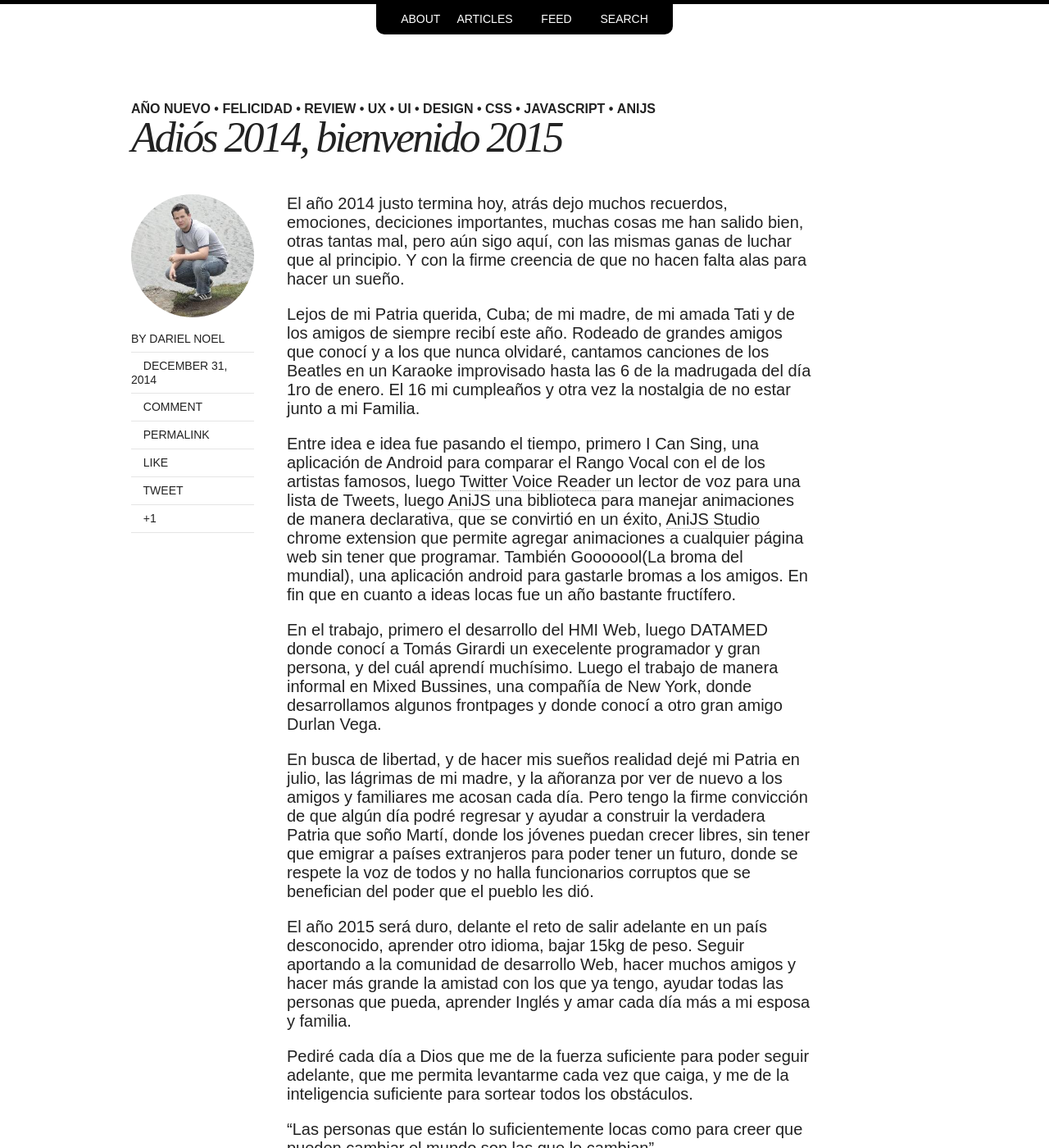
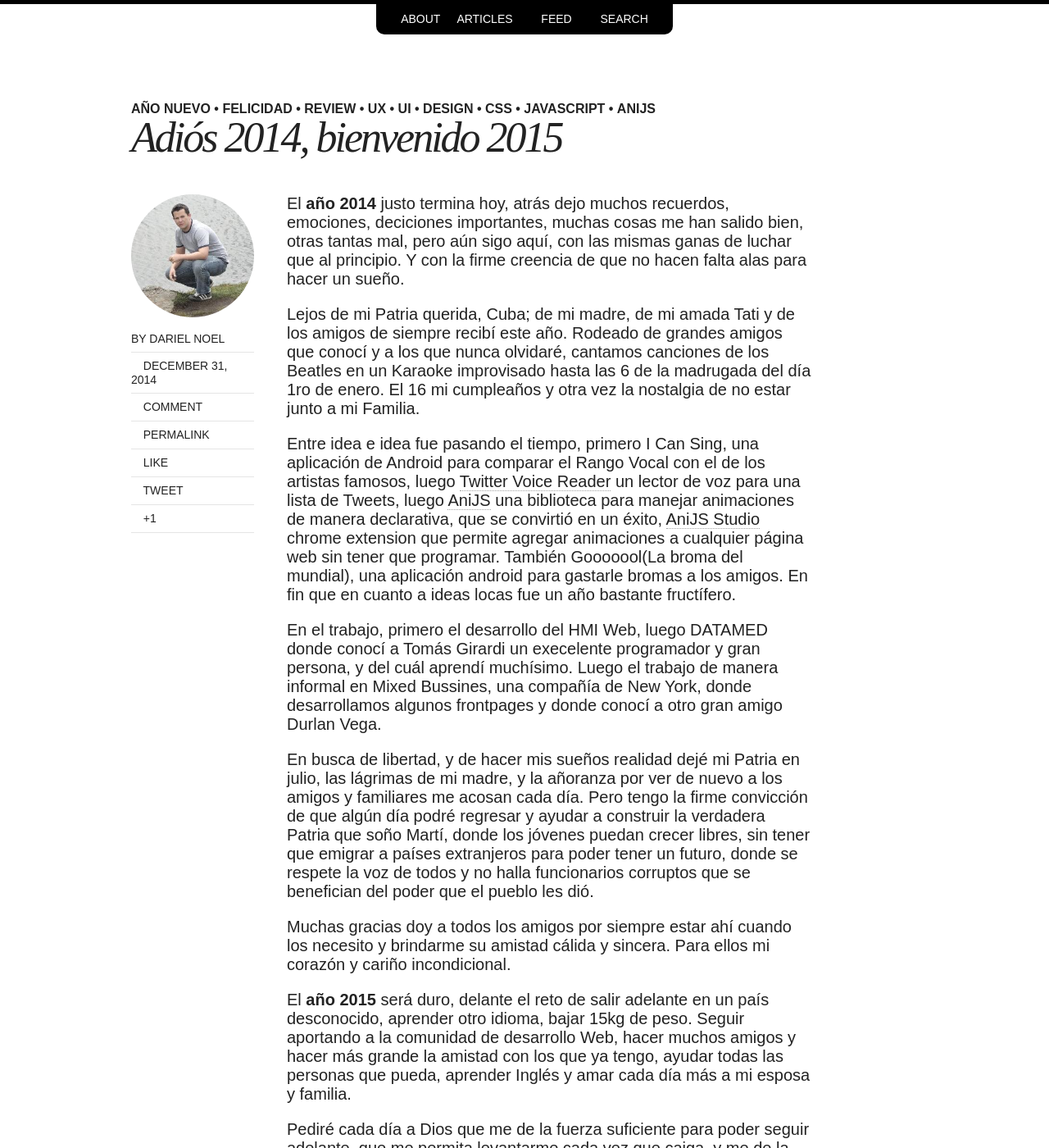
Before and after one commit to darielnoel/darielnoel.github.com, a Jekyll site: the page built from _posts/2014-12-31-adios-2014.md, in a window 1280 px wide and 1400 px high. Shown: the whole window at 82% size. Built offline with Jekyll 4.4.1, drawn with Linux system fonts in a browser that asks for light colours; nearby versions of some CDN libraries; comment, search, counter and statistics services are not loaded; some of the changed text lies outside the part shown.

Commit message:
Bye 2014 0.2.0

```diff
--- a/_posts/2014-12-31-adios-2014.md
+++ b/_posts/2014-12-31-adios-2014.md
@@ -8,7 +8,7 @@
 share: true
 ---
 
-El año 2014 justo termina hoy, atrás dejo muchos recuerdos, emociones, deciciones importantes, muchas cosas me han salido bien, otras tantas mal, pero aún sigo aquí, con las mismas ganas de luchar que al principio. Y con la firme creencia de que no hacen falta alas para hacer un sueño.
+El **año 2014** justo termina hoy, atrás dejo muchos recuerdos, emociones, deciciones importantes, muchas cosas me han salido bien, otras tantas mal, pero aún sigo aquí, con las mismas ganas de luchar que al principio. Y con la firme creencia de que no hacen falta alas para hacer un sueño.
 
 Lejos de mi Patria querida, Cuba; de mi madre, de mi amada Tati y de los amigos de siempre recibí este año. Rodeado de grandes amigos que conocí y a los que nunca olvidaré, cantamos canciones de los Beatles en un Karaoke improvisado hasta las 6 de la madrugada del día 1ro de enero. El 16 mi cumpleaños y otra vez la nostalgia de no estar junto a mi Familia.
 
@@ -18,8 +18,12 @@
 
 En busca de libertad, y de hacer mis sueños realidad dejé mi Patria en julio, las lágrimas de mi madre, y la añoranza por ver de nuevo a los amigos y familiares me acosan cada día. Pero tengo la firme convicción de que algún día podré regresar y ayudar a construir la verdadera Patria que soño Martí, donde los jóvenes puedan crecer libres, sin tener que emigrar a países extranjeros para poder tener un futuro, donde se respete la voz de todos y no halla funcionarios corruptos que se benefician del poder que el pueblo les dió.
 
-El año 2015 será duro, delante el reto de salir adelante en un país desconocido, aprender otro idioma, bajar 15kg de peso. Seguir aportando a la comunidad de desarrollo Web, hacer muchos amigos y hacer más grande la amistad con los que ya tengo, ayudar todas las personas que pueda, aprender Inglés y amar cada día más a mi esposa y familia.
+Muchas gracias doy a todos los amigos por siempre estar ahí cuando los necesito y brindarme su amistad cálida y sincera. Para ellos mi corazón y cariño incondicional.
+
+El **año 2015** será duro, delante el reto de salir adelante en un país desconocido, aprender otro idioma, bajar 15kg de peso. Seguir aportando a la comunidad de desarrollo Web, hacer muchos amigos y hacer más grande la amistad con los que ya tengo, ayudar todas las personas que pueda, aprender Inglés y amar cada día más a mi esposa y familia.
 
 Pediré cada día a Dios que me de la fuerza suficiente para poder seguir adelante, que me permita levantarme cada vez que caiga, y me de la inteligencia suficiente para sortear todos los obstáculos.
 
-"Las personas que están lo suficientemente locas como para creer que pueden cambiar el mundo son las que lo cambian" ....
+> Mantente hambriento, mantente alocado.
+>
+> --             <cite>Steve Jobs</cite>
```
